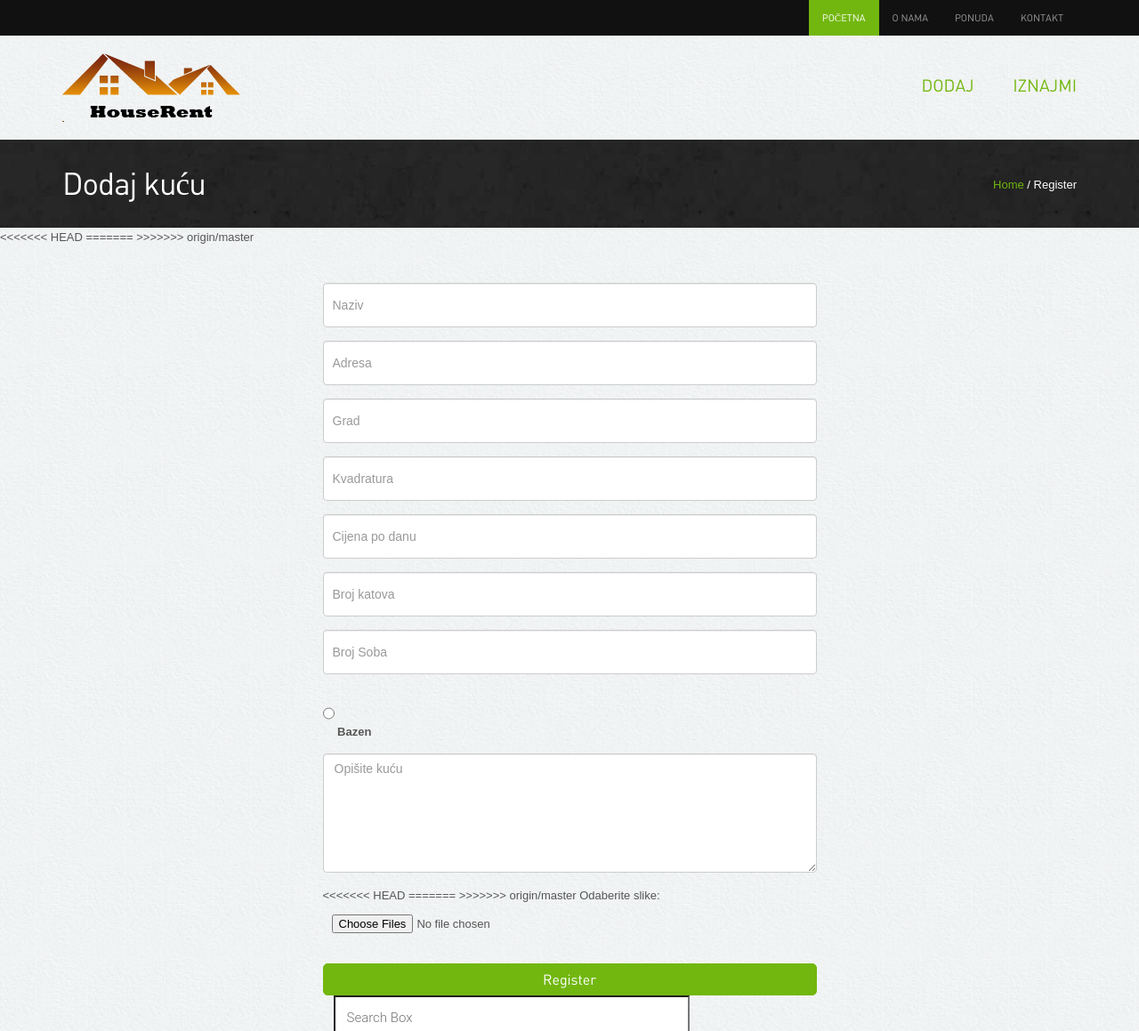
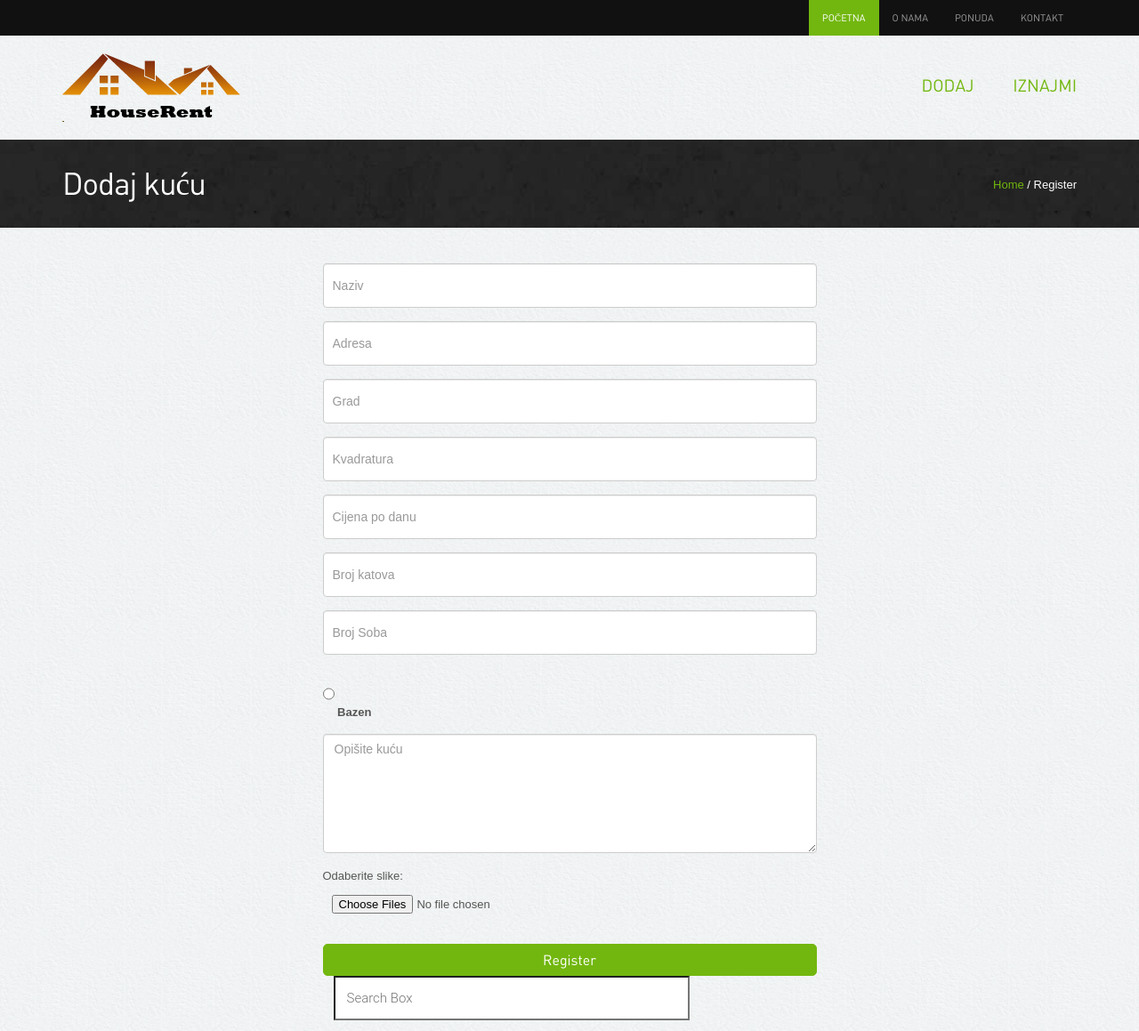
Before and after one commit to msabic/piss, a PHP site: page /piss/dodaj.php in a window 1280 px wide. Shown: the top 1159 px of the page at 89% size. Run offline with PHP 8.4, Linux system fonts and the light colour scheme; some libraries are stand-ins or nearby versions.

Commit message:
mijo
mijo

```diff
--- a/dodaj.php
+++ b/dodaj.php
@@ -25,11 +25,7 @@
 </div>
 </div>
 
-<<<<<<< HEAD
 
-=======
-
->>>>>>> origin/master
 <!-- banner -->
 
 
@@ -47,11 +43,6 @@
                 <input type="number" class="form-control" placeholder="Broj Soba" name="br_soba">
                 <label><input type="radio" name="bazen"> Bazen </label>
                 <textarea rows="6" class="form-control" placeholder="Opišite kuću" name="form_message"></textarea>
-
-<<<<<<< HEAD
-
-=======
->>>>>>> origin/master
 
 
   Odaberite slike: <input type="file" name="img" multiple >
```
